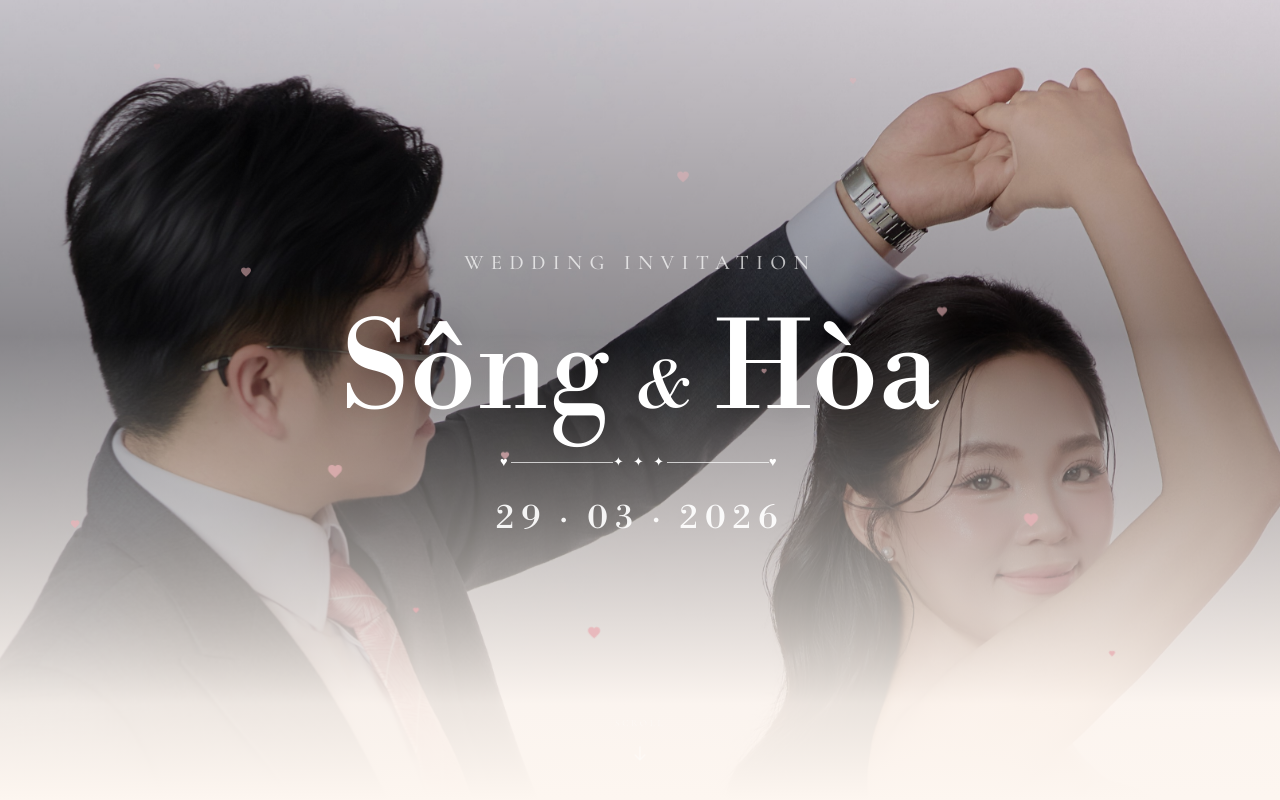
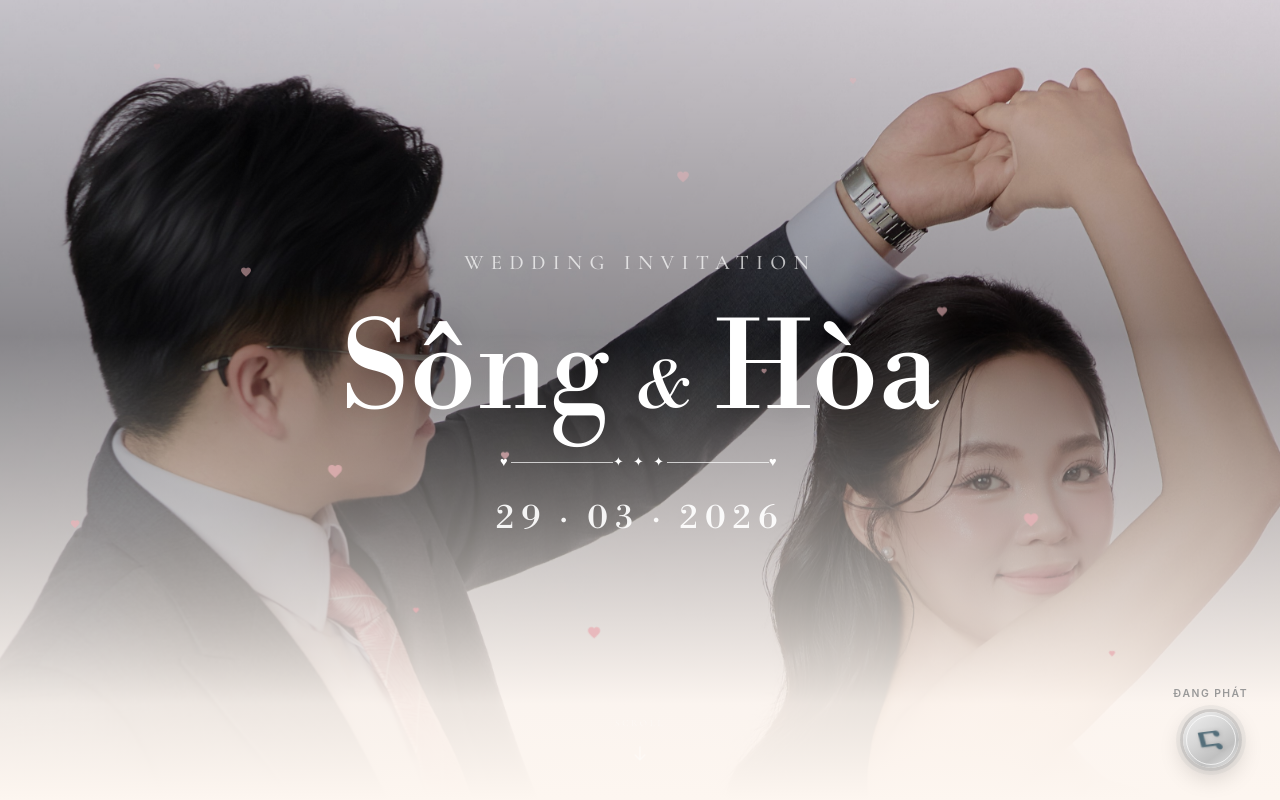
Before and after one commit to songnn699/song-hoa-wedding, a React (Vite) app: page / in a window 1280 px wide. Shown: the top 800 px of the page. Built offline with nearby package versions, Linux system fonts and the light colour scheme.

Commit message:
add audio

```diff
--- a/src/App.tsx
+++ b/src/App.tsx
@@ -12,6 +12,7 @@ import Hero from './components/Hero';
 import Timeline from './components/Timeline';
 import WeddingMapMen from './components/GoogleMapMen';
 import TimelineMen from './components/TimelineMen';
+import MusicPlayer from './components/MusicPlayer';
 
 /* ── animation presets ──────────────────────────── */
 const fadeUp = {
@@ -98,6 +99,11 @@ function ThinLine() {
 export default function App() {
   return (
     <div style={{ backgroundColor: 'var(--white)', color: 'var(--black)' }}>
+      {/* ════════════════════════════════════════
+          MUSIC PLAYER — float button
+          ════════════════════════════════════════ */}
+      <MusicPlayer />
+
       {/* ════════════════════════════════════════
           HERO — giữ nguyên
           ════════════════════════════════════════ */}
--- /dev/null
+++ b/src/components/MusicPlayer.tsx
@@ -0,0 +1,217 @@
+import { useEffect, useRef, useState } from 'react';
+import music from '../assets/music/a_thousand_year.mp3';
+
+export default function MusicPlayer() {
+  const audioRef = useRef<HTMLAudioElement>(null);
+  const [isPlaying, setIsPlaying] = useState(false);
+  const [showHint, setShowHint] = useState(false);
+
+  /* ── Auto-play logic ────────────────────────────────────────────────
+     Browsers block autoplay unless the user has interacted with the page.
+     Strategy:
+       1. Try to play immediately (succeeds on some browsers / revisits).
+       2. If blocked → show a hint tooltip and attach a one-time listener
+          so the audio starts on the very next user interaction (click, key, touch).
+  ─────────────────────────────────────────────────────────────────── */
+  useEffect(() => {
+    const audio = audioRef.current;
+    if (!audio) return;
+
+    audio.volume = 0.45;
+    audio.loop = true;
+
+    const startAudio = () => {
+      audio
+        .play()
+        .then(() => {
+          setIsPlaying(true);
+          setShowHint(false);
+        })
+        .catch(() => {});
+    };
+
+    // Attempt immediate autoplay
+    audio
+      .play()
+      .then(() => {
+        setIsPlaying(true);
+      })
+      .catch(() => {
+        // Autoplay blocked → wait for first interaction
+        setShowHint(true);
+        document.addEventListener('click', startAudio, { once: true });
+        document.addEventListener('touchstart', startAudio, { once: true });
+        document.addEventListener('keydown', startAudio, { once: true });
+      });
+
+    return () => {
+      audio.pause();
+      document.removeEventListener('click', startAudio);
+      document.removeEventListener('touchstart', startAudio);
+      document.removeEventListener('keydown', startAudio);
+    };
+  }, []);
+
+  const toggle = (e: React.MouseEvent) => {
+    e.stopPropagation();
+    const audio = audioRef.current;
+    if (!audio) return;
+    if (isPlaying) {
+      audio.pause();
+      setIsPlaying(false);
+    } else {
+      audio.play().then(() => {
+        setIsPlaying(true);
+        setShowHint(false);
+      }).catch(() => {});
+    }
+  };
+
+  return (
+    <>
+      <audio ref={audioRef} src={music} preload='auto' />
+
+      {/* ── Floating container ── */}
+      <div
+        style={{
+          position: 'fixed',
+          bottom: '2rem',
+          right: '2rem',
+          zIndex: 9999,
+          display: 'flex',
+          flexDirection: 'column',
+          alignItems: 'center',
+          gap: '0.55rem',
+        }}
+      >
+        {/* Tooltip / hint */}
+        {showHint && (
+          <div
+            style={{
+              background: 'rgba(255,255,255,0.95)',
+              backdropFilter: 'blur(10px)',
+              border: '1px solid rgba(200,200,200,0.6)',
+              borderRadius: '10px',
+              padding: '0.45rem 0.85rem',
+              fontSize: '0.72rem',
+              fontFamily: 'Inter, sans-serif',
+              letterSpacing: '0.05em',
+              color: '#555',
+              whiteSpace: 'nowrap',
+              boxShadow: '0 4px 16px rgba(0,0,0,0.1)',
+              animation: 'fadeInUp 0.4s ease',
+            }}
+          >
+            🎵 Nhấn để bật nhạc
+          </div>
+        )}
+
+        {/* Label */}
+        <span
+          style={{
+            fontFamily: 'Inter, sans-serif',
+            fontSize: '0.65rem',
+            letterSpacing: '0.14em',
+            textTransform: 'uppercase',
+            color: '#999',
+            fontWeight: 600,
+            userSelect: 'none',
+          }}
+        >
+          {isPlaying ? 'Đang phát' : 'Nhạc nền'}
+        </span>
+
+        {/* ── Main circle button ── */}
+        <button
+          id='music-player-btn'
+          onClick={toggle}
+          title={isPlaying ? 'Tạm dừng' : 'Phát nhạc'}
+          aria-label={isPlaying ? 'Tạm dừng nhạc' : 'Phát nhạc'}
+          style={{
+            width: 56,
+            height: 56,
+            borderRadius: '50%',
+            border: 'none',
+            cursor: 'pointer',
+            display: 'flex',
+            alignItems: 'center',
+            justifyContent: 'center',
+            /* Silver metallic gradient */
+            background: 'linear-gradient(145deg, #f0f0f0 0%, #d8d8d8 40%, #c0c0c0 70%, #e8e8e8 100%)',
+            boxShadow: isPlaying
+              ? '0 0 0 3px rgba(180,180,180,0.5), 0 0 0 7px rgba(180,180,180,0.18), 0 8px 24px rgba(0,0,0,0.18)'
+              : '0 2px 8px rgba(0,0,0,0.15), inset 0 1px 2px rgba(255,255,255,0.8)',
+            transition: 'box-shadow 0.3s ease, transform 0.2s ease',
+            outline: 'none',
+            padding: 0,
+            position: 'relative',
+            overflow: 'hidden',
+          }}
+          onMouseEnter={(e) => {
+            (e.currentTarget as HTMLButtonElement).style.transform = 'scale(1.1)';
+          }}
+          onMouseLeave={(e) => {
+            (e.currentTarget as HTMLButtonElement).style.transform = 'scale(1)';
+          }}
+        >
+          {/* Inner highlight ring */}
+          <span
+            style={{
+              position: 'absolute',
+              inset: 3,
+              borderRadius: '50%',
+              border: '1px solid rgba(255,255,255,0.7)',
+              pointerEvents: 'none',
+            }}
+          />
+
+          {/* Icon — muted speaker when off, spinning note when on */}
+          {isPlaying ? (
+            <span
+              style={{
+                fontSize: '1.4rem',
+                display: 'block',
+                lineHeight: 1,
+                animation: 'spinNote 4s linear infinite',
+                filter: 'drop-shadow(0 1px 2px rgba(0,0,0,0.15))',
+              }}
+            >
+              🎵
+            </span>
+          ) : (
+            /* Speaker with X — like the reference image */
+            <svg
+              xmlns='http://www.w3.org/2000/svg'
+              width='22'
+              height='22'
+              viewBox='0 0 24 24'
+              fill='none'
+              stroke='#888'
+              strokeWidth='2'
+              strokeLinecap='round'
+              strokeLinejoin='round'
+            >
+              {/* Speaker body */}
+              <polygon points='11 5 6 9 2 9 2 15 6 15 11 19 11 5' />
+              {/* X lines */}
+              <line x1='23' y1='9' x2='17' y2='15' />
+              <line x1='17' y1='9' x2='23' y2='15' />
+            </svg>
+          )}
+        </button>
+      </div>
+
+      {/* ── Keyframes ── */}
+      <style>{`
+        @keyframes spinNote {
+          from { transform: rotate(0deg); }
+          to   { transform: rotate(360deg); }
+        }
+        @keyframes fadeInUp {
+          from { opacity: 0; transform: translateY(6px); }
+          to   { opacity: 1; transform: translateY(0); }
+        }
+      `}</style>
+    </>
+  );
+}
```
Also changed, not shown: 1 other file (tests, documents, lock files or other folders).
